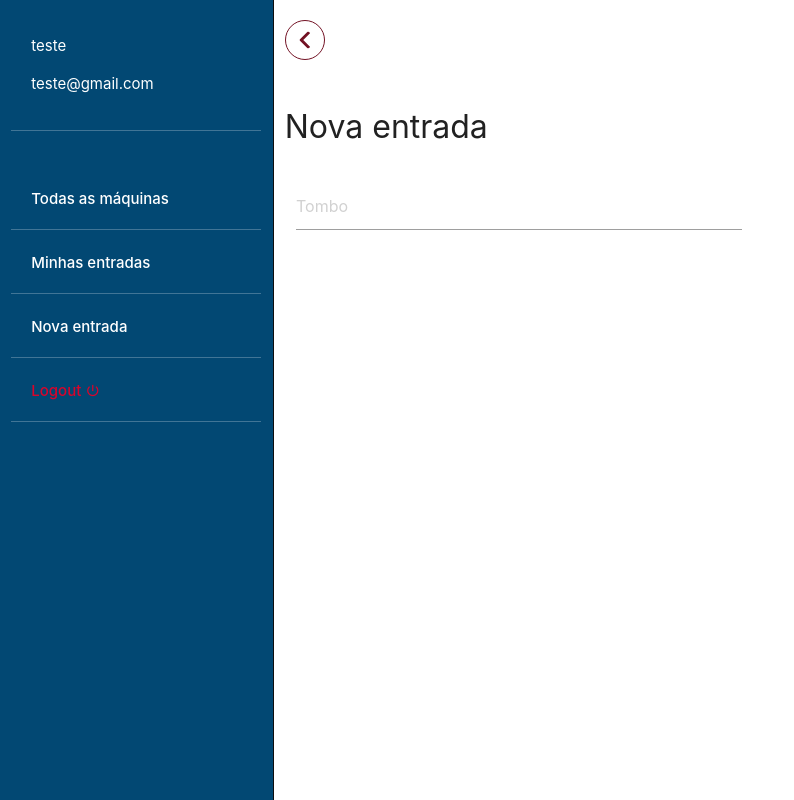
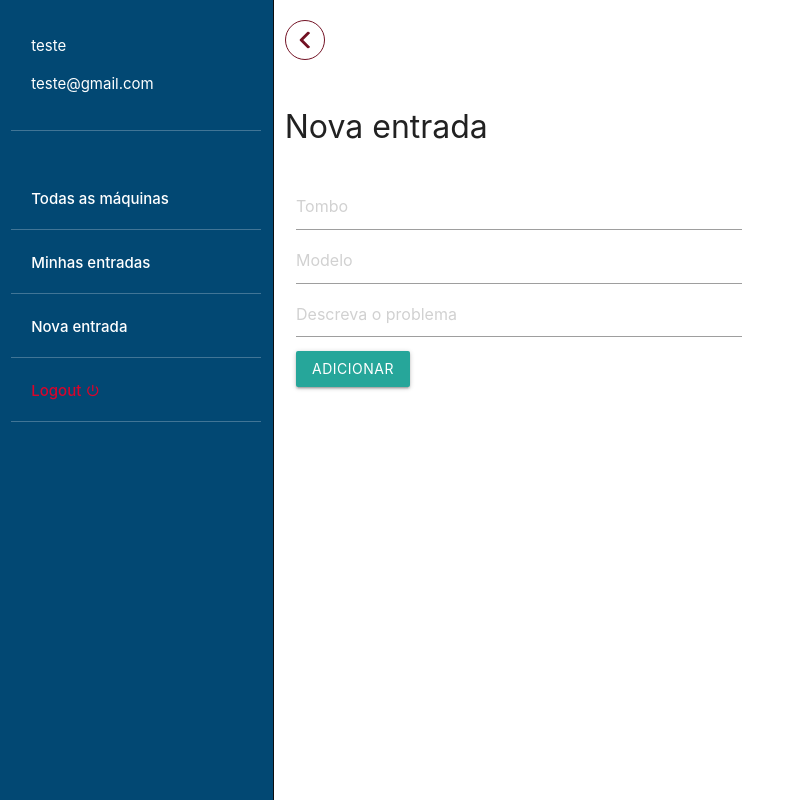
Before and after one commit to pedroMattos/ccm-web, a Vue app in the folder ccm-web/: page /new-entry in a window 1280 px wide. Shown: the whole page, without its empty margins (0-794 px from the left). Built offline with nearby package versions, Linux system fonts and the light colour scheme.

Commit message:
add new inputs

```diff
--- a/ccm-web/src/components/forms/newEntryForm.vue
+++ b/ccm-web/src/components/forms/newEntryForm.vue
@@ -1,8 +1,12 @@
 <template>
-    <form class="col s12">
+    <form method="POST" class="col s12">
       <div class="row">
         <div class="input-field col s6 m">
           <input placeholder="Tombo" id="tombo" v-model="tombo" name="tombo" type="text">
+          <input placeholder="Modelo" id="modelo" v-model="modelo" name="modelo" type="text">
+          <textarea placeholder="Descreva o problema" id="issue" name="issue" v-model="issue"
+          class="materialize-textarea"></textarea>
+          <input type="submit" value="Adicionar" class="btn waves-effect waves-light">
         </div>
       </div>
     </form>
@@ -14,6 +18,8 @@ export default {
   data() {
     return {
       tombo: '',
+      modelo: '',
+      issue: '',
     };
   },
 };
```
